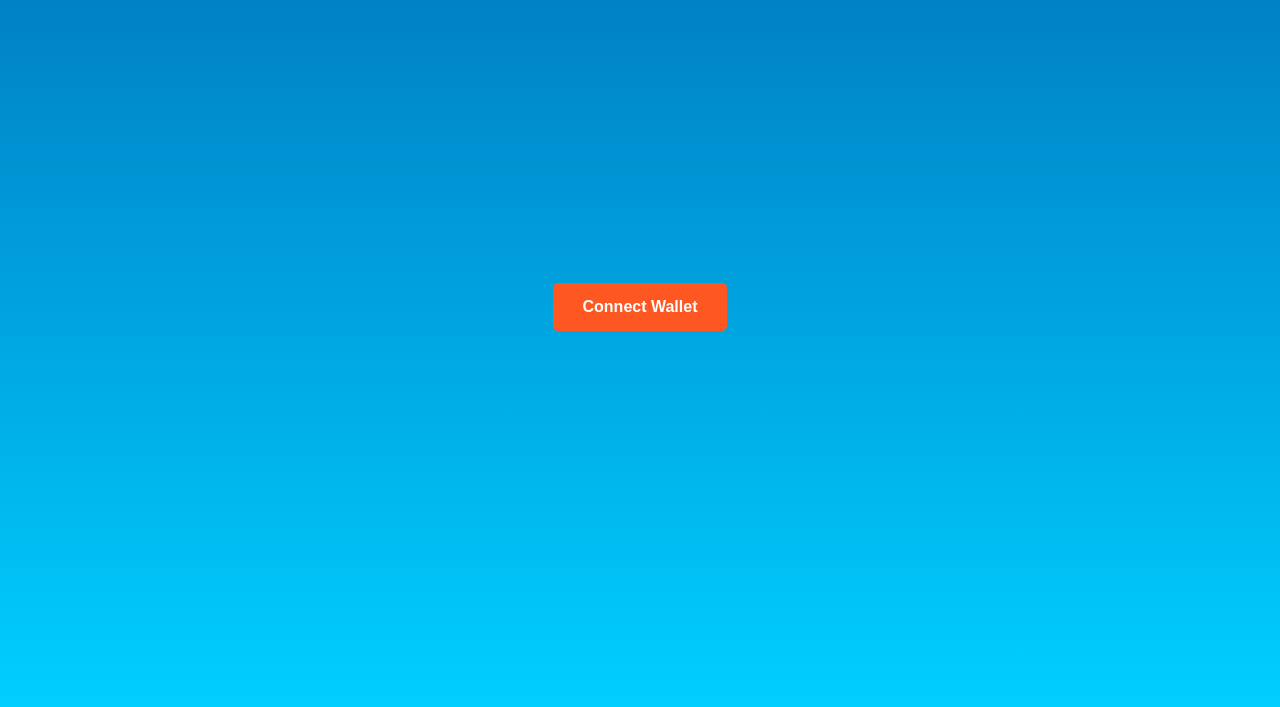
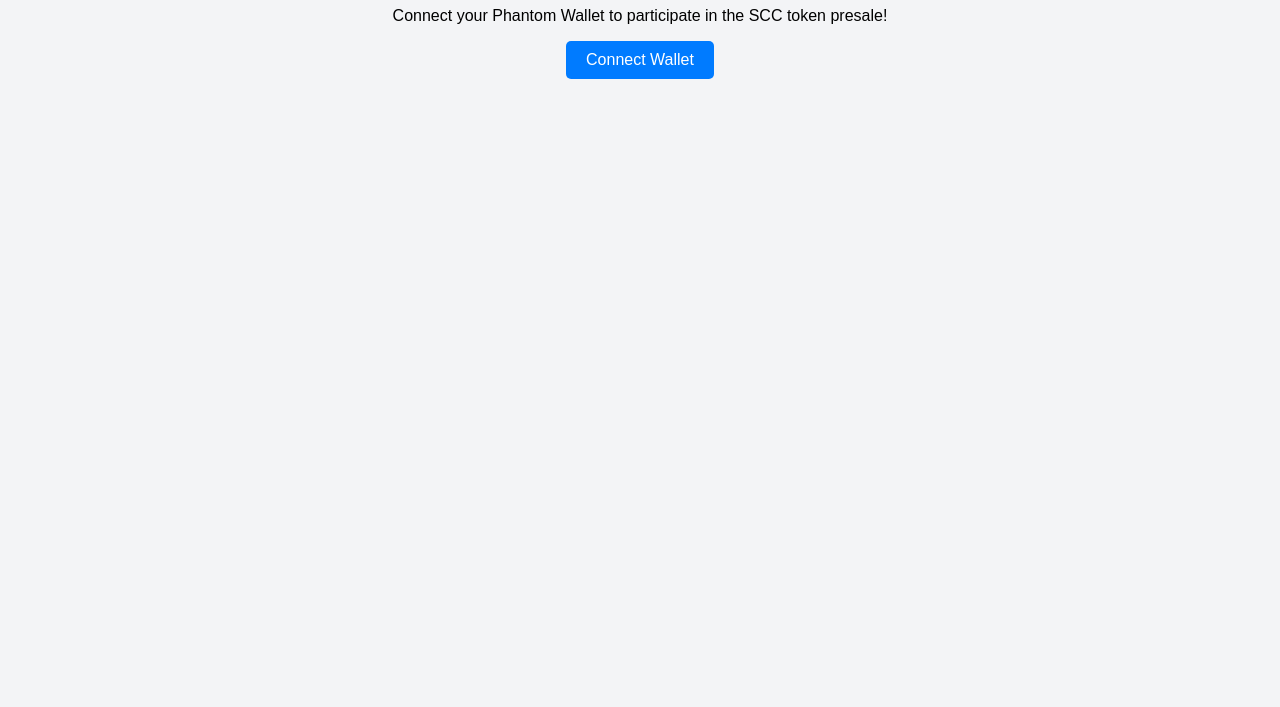
Before and after one commit to DavidVilla1911/presale-seacucumber, a plain HTML site: page index.html in a window 1280 px wide. Shown: the part 93-800 px from the top of the page. Drawn offline with Linux system fonts and the light colour scheme.

Commit message:
index.html

```diff
--- a/index.html
+++ b/index.html
@@ -3,35 +3,33 @@
 <head>
     <meta charset="UTF-8">
     <meta name="viewport" content="width=device-width, initial-scale=1.0">
-    <title>Sea Cucumber Presale</title>
+    <title>SCC Token Presale</title>
+    <script src="https://unpkg.com/@solana/web3.js@1.75.0/lib/index.iife.js"></script>
     <style>
         body {
             font-family: Arial, sans-serif;
-            display: flex;
-            justify-content: center;
-            align-items: center;
-            height: 100vh;
+            text-align: center;
+            background-color: #f3f4f6;
             margin: 0;
-            background: linear-gradient(to bottom, #0077be, #00cfff);
-            color: white;
+            padding: 20px;
         }
         #connect-wallet {
-            background-color: #ff5722;
+            padding: 10px 20px;
+            font-size: 16px;
+            color: white;
+            background-color: #007bff;
             border: none;
-            padding: 15px 30px;
-            font-size: 16px;
-            font-weight: bold;
-            color: white;
+            border-radius: 5px;
             cursor: pointer;
-            border-radius: 5px;
-            transition: background-color 0.3s ease;
         }
         #connect-wallet:hover {
-            background-color: #e64a19;
+            background-color: #0056b3;
         }
     </style>
 </head>
 <body>
+    <h1>SCC Token Presale</h1>
+    <p>Connect your Phantom Wallet to participate in the SCC token presale!</p>
     <button id="connect-wallet">Connect Wallet</button>
     <script src="app.js"></script>
 </body>
```
